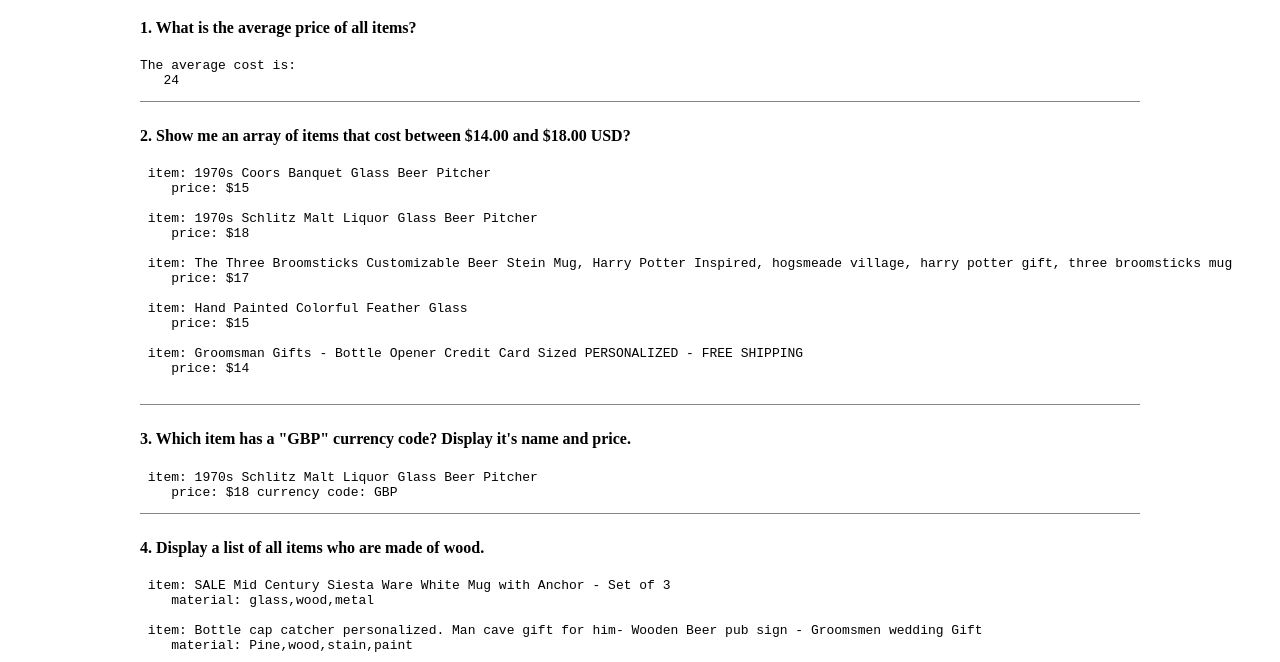
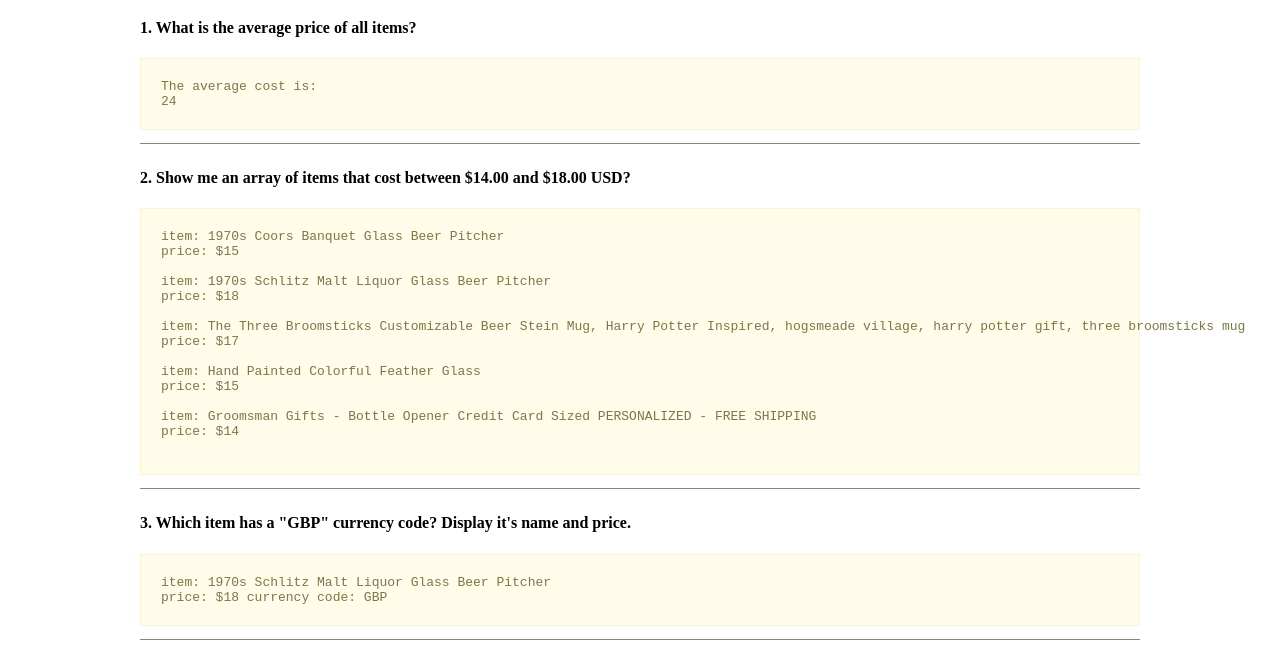
Before and after one commit to russpate/mapFilter, a plain HTML site: page index.html in a window 1280 px wide. Shown: the part 61-723 px from the top of the page. Drawn offline with Linux system fonts and the light colour scheme.

Commit message:
all questions answered and some style applied

```diff
--- a/index.html
+++ b/index.html
@@ -2,7 +2,8 @@
 <html>
 <head>
   <title>Etsy Data Parsing</title>
-  <style type="text/css" a href="style.css">
+  <link rel="stylesheet" href="style.css">
+  <style type="text/css">
   .container { width: 1000px; margin: 0 auto;}
   .question { margin-bottom: 25px; border-bottom: 1px solid rgba(134,134,134,1);}
   </style>
--- /dev/null
+++ b/style.css
@@ -0,0 +1,10 @@
+pre {
+background: #FFFCEA;
+padding: 20px;
+border: 1px solid #FBF4CE;
+color: #7D7648;
+}
+
+.question{
+  word-wrap:break-word;
+}
```
Also changed, not shown: main.js (+6 -6 lines).
